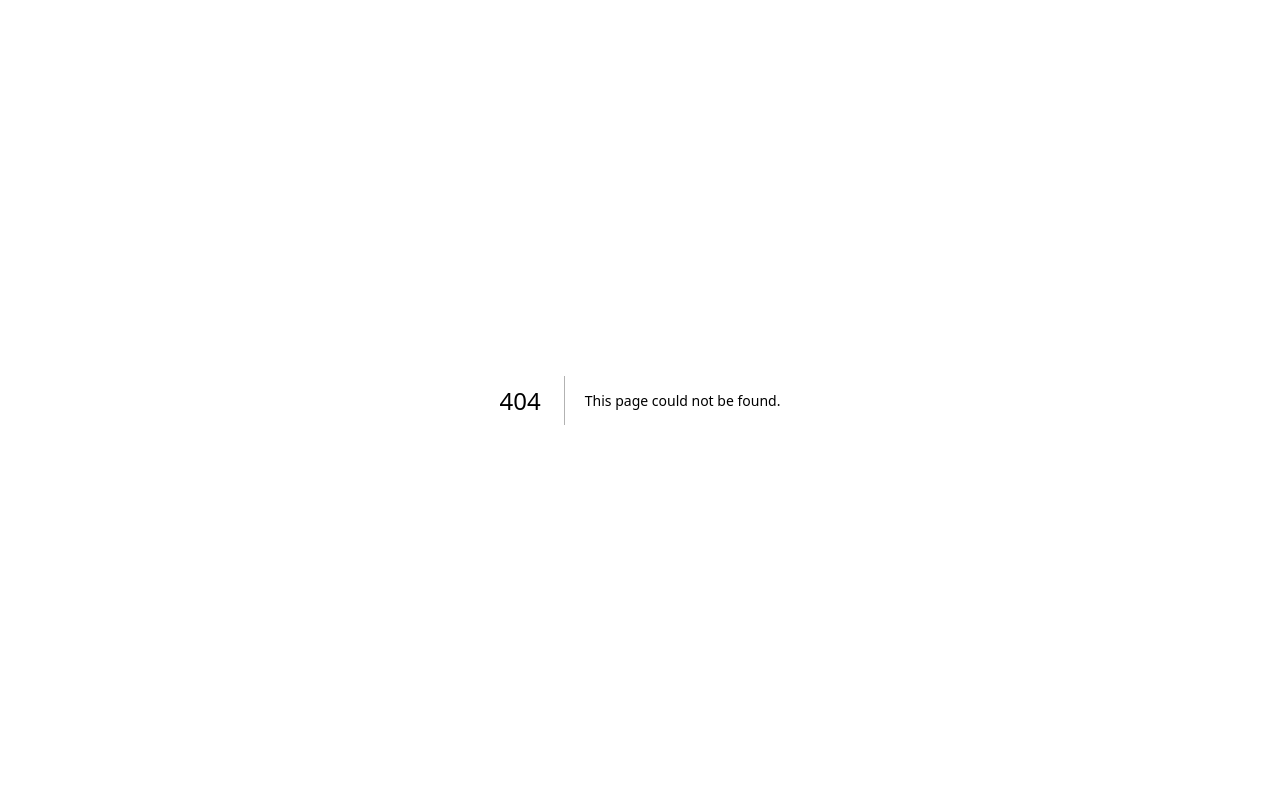
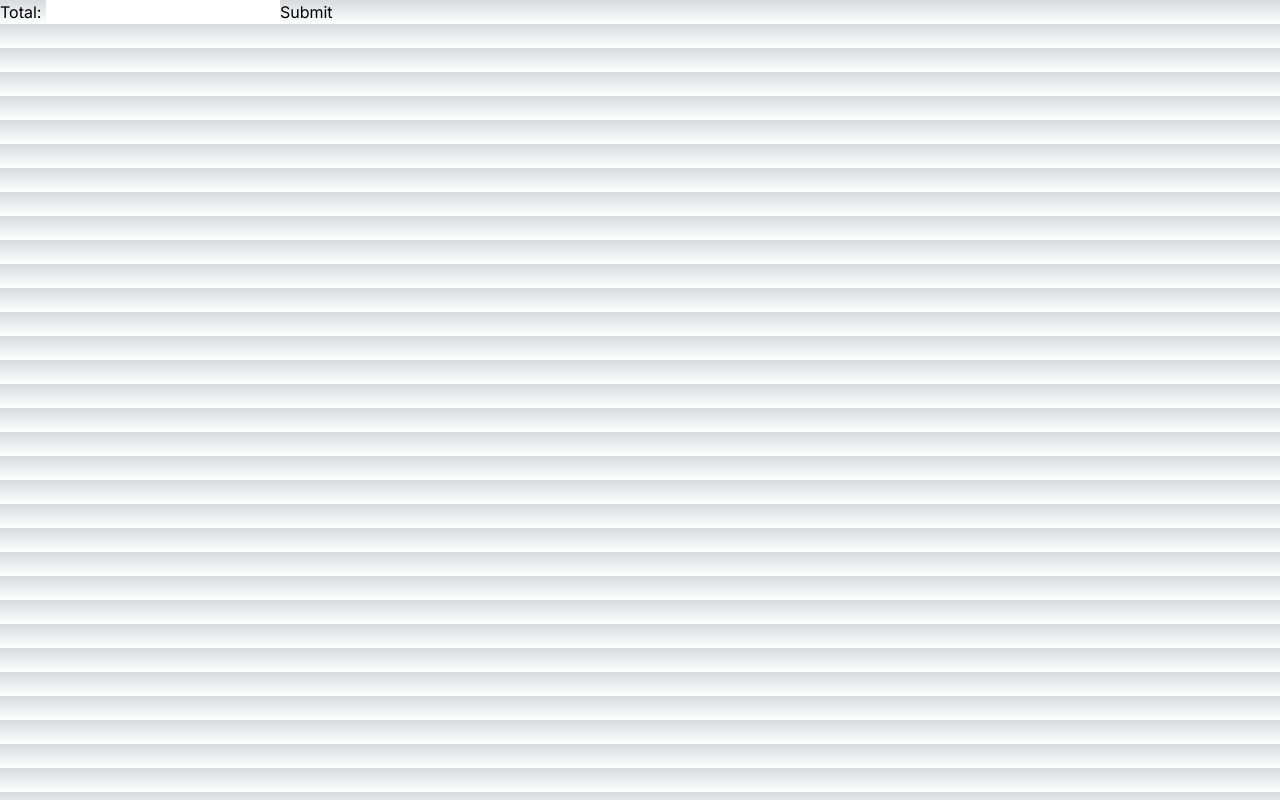
Before and after one commit to gargsahil93/devil, a Next.js app: page /networth in a window 1280 px wide. Before the commit this address had no page. Built offline with nearby package versions, Linux system fonts and the light colour scheme.

Commit message:
add a simple networth page

```diff
--- a/src/app/globals.css
+++ b/src/app/globals.css
@@ -8,13 +8,13 @@
   --background-end-rgb: 255, 255, 255;
 }
 
-@media (prefers-color-scheme: dark) {
+/* @media (prefers-color-scheme: dark) {
   :root {
     --foreground-rgb: 255, 255, 255;
     --background-start-rgb: 0, 0, 0;
     --background-end-rgb: 0, 0, 0;
   }
-}
+} */
 
 body {
   color: rgb(var(--foreground-rgb));
--- /dev/null
+++ b/src/app/networth/page.tsx
@@ -0,0 +1,14 @@
+'use client'
+
+import { useState } from "react";
+
+export default function Page() {
+    const [total, setTotal] = useState('');
+    const submitForm = () => {
+        console.log(total);
+    }
+    return <>
+        Total: <input name="net" type="text" value={total} onChange={(e) => setTotal(e.target.value)} />
+        <button type="submit" onClick={submitForm}>Submit</button>
+    </>;
+}
```
